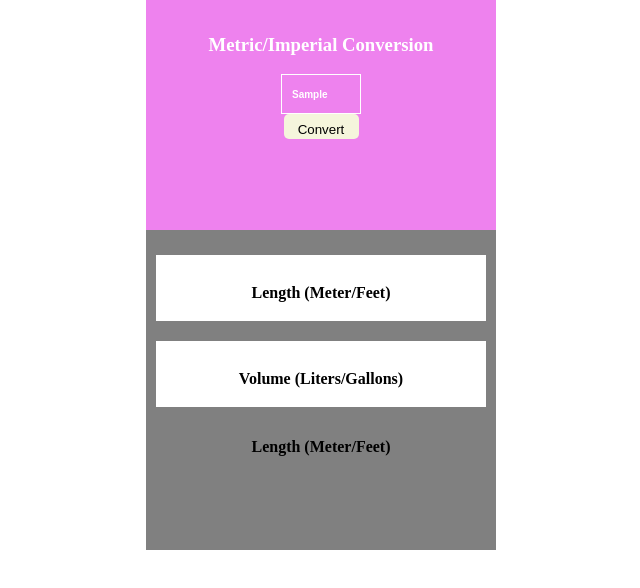
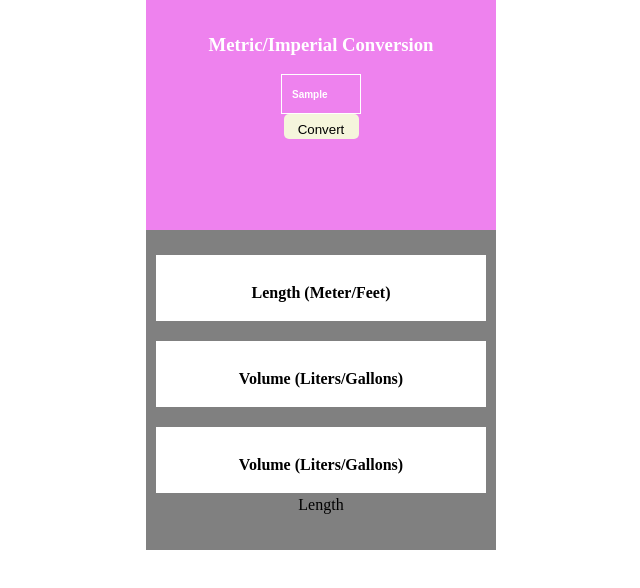
Before and after one commit to iabbakr/unit-converter, a plain HTML site: page index.html in a window 1280 px wide. Both pictures are taken after typing "Sample" into the empty fields and a click on the button "Convert". Shown: the whole page, without its empty margins (319-959 px from the left). Drawn offline with Linux system fonts and the light colour scheme.

Commit message:
added fix

```diff
--- a/index.html
+++ b/index.html
@@ -27,7 +27,11 @@
                     <p id="volume"></p>
 
                 </div>
-                <div id="mass">
+                <div class="row">
+                    <h4>Volume (Liters/Gallons)</h4>
+                    <p id="mass">
+
+                    </p>
 
 
                 </div>
--- a/index.js
+++ b/index.js
@@ -13,13 +13,9 @@ let massEl = document.getElementById("mass");
 
 convertEl.addEventListener("click", function(){
     let hi = `
-    <div id="#row">
-        <h4>
-            Length (Meter/Feet)
-        </h4>
-    </div>
-
-    `;
+        <p>
+            Length
+        <p>`;
 
     massEl.innerHTML += hi;
 });
```
